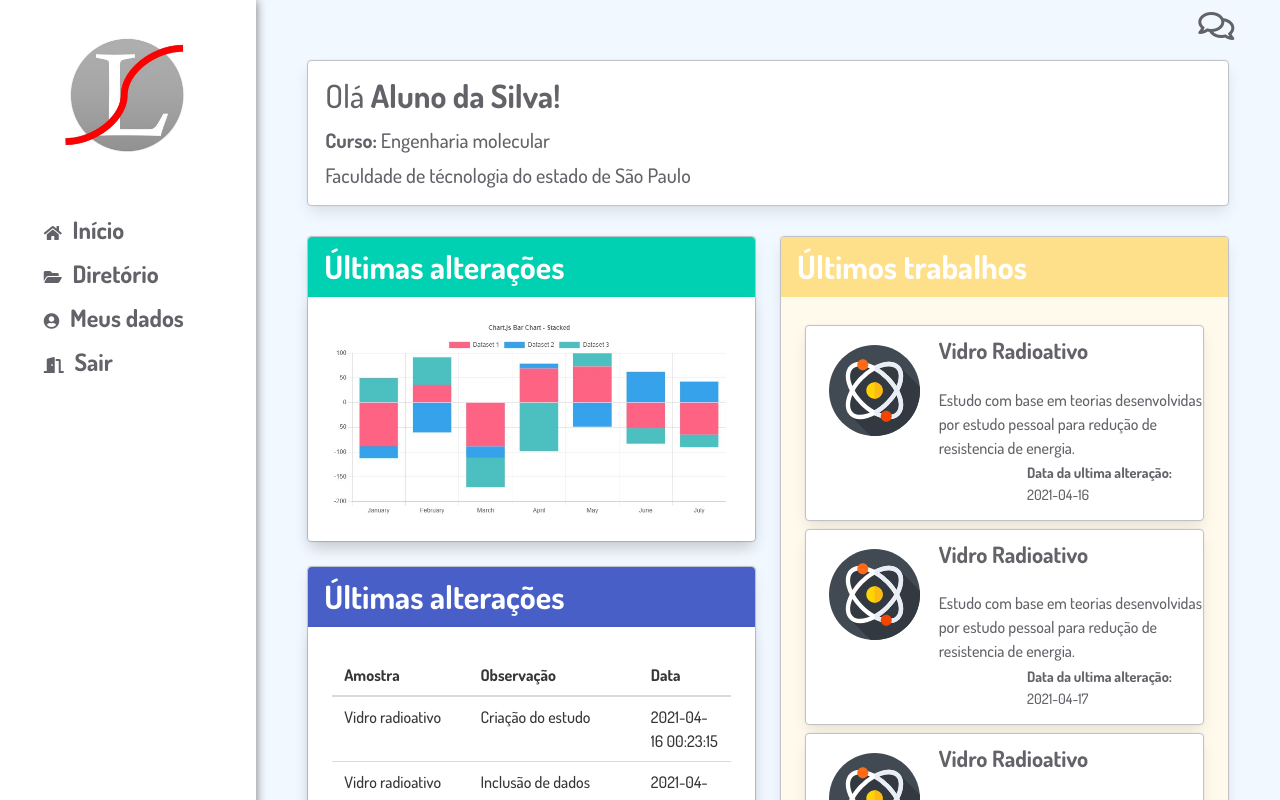
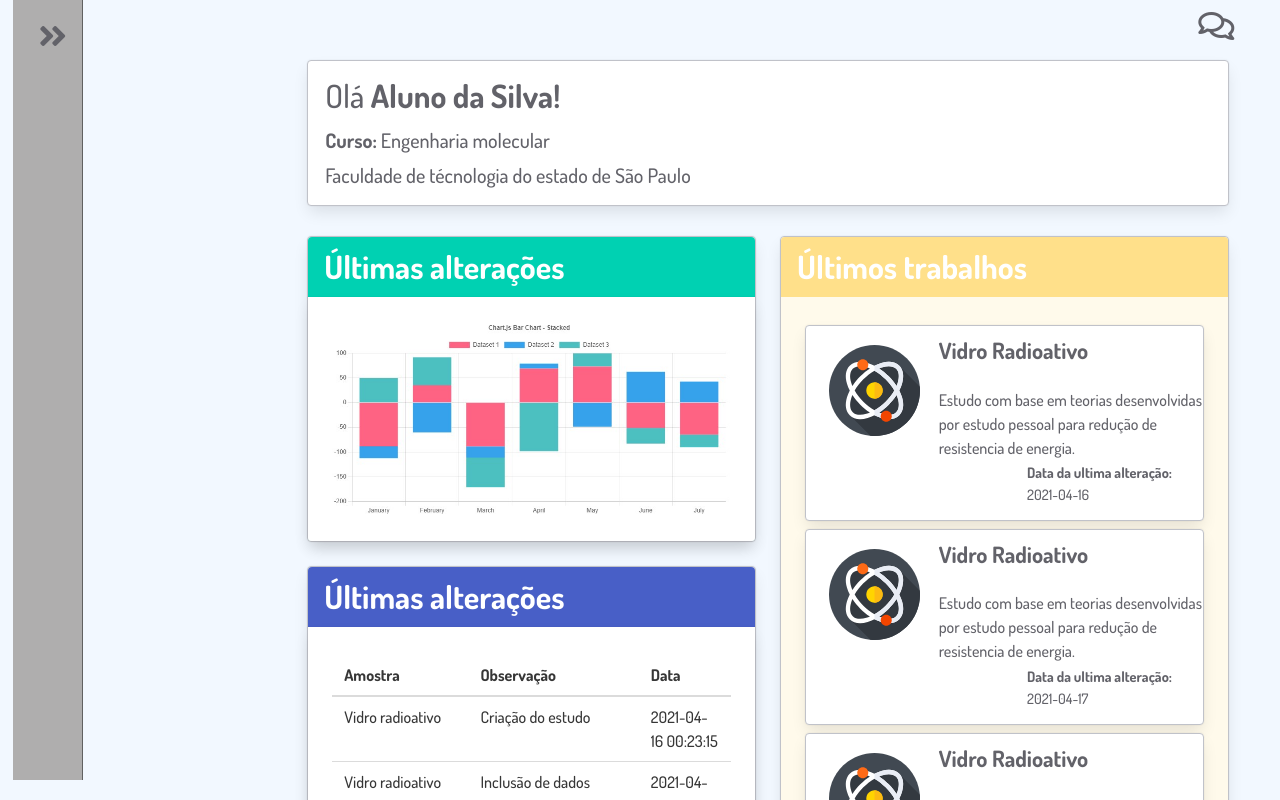
Before and after one commit to yurimarcon/labsystem, a Vue app: page / in a window 1280 px wide. Shown: the top 800 px of the page. Built offline with nearby package versions, Linux system fonts and the light colour scheme.

Commit message:
Add menu lateral retratio

```diff
--- a/src/App.vue
+++ b/src/App.vue
@@ -1,6 +1,6 @@
 <template>
   <div class="app">
-    <div class="nav">
+    <div class="mySidenav">
       <Navbar/>
     </div>
     <div class="pages">
@@ -19,6 +19,7 @@ export default {
     Navbar
   }
 }
+
 </script>
 
 <style>
@@ -35,7 +36,7 @@ export default {
   /* padding: 0 0 1% 0; */
   /* border: 1px solid black; */
 }
-.nav{
+.mySidenav{
   /* height: 100%; */
   width: 25%;
   /* border: 1px solid white; */
--- a/src/components/Navbar.vue
+++ b/src/components/Navbar.vue
@@ -1,7 +1,10 @@
 <template>
-    <div class="componentNav">
+    <div class="container" :class="{'show': showSidebar}">
+        <div class="control">
+            <i class="fas fa-angle-double-right" @click="showNav"></i>
+        </div>
+        <!--
         <div class="container columns is-desktop is-centered">
-            <!-- <div class="column is-full-mobile"> -->
             <div class="column">
                 <div class="logo">
                     <div class="">
@@ -9,91 +12,137 @@
                     </div>
                 </div>
             </div>
-            <!-- <div class="column is-8 ">
-                <h1 class="title">LabSystem</h1>
-            </div> -->
         </div>
-
-        <div class="container opcoes">
+        <div class="navigation-icons">
+            <i class="fas fa-home"></i>
+            <i class="fas fa-folder-open"></i>
+            <i class="fas fa-user-circle"></i>
+            <i class="fas fa-door-open"></i>
+        </div>-->
+        <div class="navigation-links">
+            <transition-group name="fade">
                 <ul>
+                    <div v-show="showLink" key="1">
                         <li><router-link to="/home">
-                    <i class="fas fa-home"><span>Início</span></i>
+                            <i>Início</i>
                         </router-link></li>
+                    </div>
+                    <div v-show="showLink" key="2">
                         <li><router-link to="/directory">
-                    <i class="fas fa-folder-open"><span>Diretório</span></i>
+                            <i>Diretório</i>
                         </router-link></li>
+                    </div>
+                    <div v-show="showLink" key="3">
                         <li><router-link to="/profile">
-                    <i class="fas fa-user-circle"><span>Meus dados</span></i>
+                            <i>Meus Dados</i>
                         </router-link></li>
+                    </div>
+                    <div v-show="showLink" key="4">
                         <li><router-link to="/login">
-                    <i class="fas fa-door-open"><span>Sair</span></i>
+                            <i>Sair</i>
                         </router-link></li>
+                    </div>
                 </ul>
+            </transition-group>
         </div>
     </div>
 </template>
 
 <script>
   export default {
-    name:'Navbar',
-    methods:{
-        fechar(){
-            console.log('x')
+    data: () => {
+      return {
+        showSidebar: false,
+        showLink: false
       }
-
+    },
+    methods: {
+      showNav() {
+        if(this.showSidebar) {
+          this.showLink = false;
+          setTimeout(() => {
+            this.showSidebar = false;
+          }, 500);
         }
-
+        else {
+          this.showSidebar = true;
+          setTimeout(() => {
+            this.showLink = true;
+          }, 500);
+        }
+      }
+    }
   }
 </script>
 
 <style scoped>
-
-.componentNav{
+.container {
     position: relative;
-    /* width: 100% !important; */
-    height: 100%;
-    background-color: rgb(255, 255, 255);
-    box-shadow: 0 0 10px rgb(116, 116, 116);
-    border: 1px solid white;
+    top: 0;
+    left: 0;
+    width: 70px;
+    padding: 10px;
+    min-height: calc(100vh - 20px);
+    background-color: rgb(175, 174, 174);
+    border: solid rgb(97, 97, 97);
+    border-width: 0 1px 0 0;
+    z-index: 999;
+    transition: all .5s ease-in-out;
 }
-.title{
+    .control {
       color: var(--cor-da-letra);
-    margin-top: 20%;
-    width: 100%;
-}
-.logo{
-    height: 150px;
-    padding: 15%;
       display: flex;
       justify-content: center;
+      align-items: center;
+      width: 50px;
+      margin-bottom: 10px;
     }
-.opcoes{
-    padding: 10% 0 0 5%;
+      i {
+        font-size: 2rem;
+        cursor: pointer;
+        transition: all .5s ease-in-out;
       }
 
-.opcoes ul li{
-    list-style-type: none;
-    width: 100%;
-    margin: 8%;
+    .show {
+      width: 200px;
     }
-i{
-    color: var(--cor-da-letra);
-    width: 100%;
+
+      /* .control > i {
+        color: #fff;
+        transform: rotateZ(-180deg);
+      }*/
+      .navigation-icons {
+        color: #fff;
       }
-i:hover{
-    color: slateblue
+
+    .navigation-icons {
+      display: flex;
+      justify-content: center;
+      align-items: center;
+      flex-direction: column;
+      width: 50px;
+      float: left;
     }
-.opcoes ul li a span{
-    width: 100%;
-    margin-left:5%;
-    color: var(--cor-da-letra);
-    text-decoration: none;
+      i {
+        font-size: 2rem;
+        padding: 10px 0;
         cursor: pointer;
-    font-family: 'Dosis', sans-serif;
-    font-size: 1.5rem;
-    font-weight: 700;
+        transition: all .5s ease-in-out;
       }
-.opcoes ul li a span:hover{
-    color: slateblue;
+        i:hover {
+          color: #fff;
+        }
+    .navigation-links {
+      padding-top: 14px;
+      float: left;
+    }
+      div {
+        font-size: 1.35rem;
+        padding-left: 10px;
+        margin-bottom: 18px;
+        cursor: pointer;
+      }
+        div:hover {
+          color: #fff;
         }
 </style>
```
Lines whose indentation alone changed are shown as unchanged.
